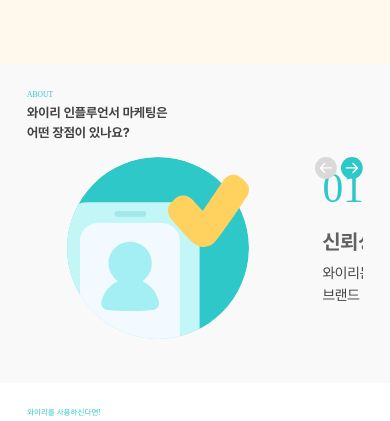
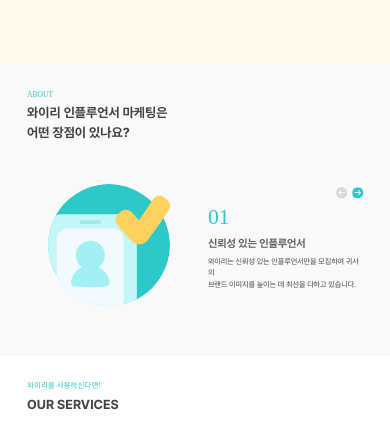
Before and after one commit to wailead/next-seo, a Next.js app: page / in a window 390 px wide. Shown: the part 833-1254 px from the top of the page. Built offline with nearby package versions, Linux system fonts and the light colour scheme.

Commit message:
🎨 Design: About 컴포넌트 반응형 UI 구현 #161

```diff
--- a/src/app/(route)/(advertiser)/_view/about/About.tsx
+++ b/src/app/(route)/(advertiser)/_view/about/About.tsx
@@ -53,16 +53,18 @@ const abouts: AboutData[] = [
 function About() {
   const [currentIndex, setCurrentIndex] = useState<number>(0)
 
-  console.log(currentIndex)
   return (
     <div className="bg-white-100">
       <SectionLayout>
-        <TitleForm title="와이리 인플루언서 마케팅은<br/>어떤 장점이 있나요?" subtitle="ABOUT">
+        <TitleForm
+          title="와이리 인플루언서 마케팅은<br/>어떤 장점이 있나요?"
+          subtitle="ABOUT"
+          gap="primary:gap-[3.023rem] gap-[6.46vw]">
           <ItemCarousel
             totalItems={abouts.length}
             currentIndex={currentIndex}
             setCurrentIndex={setCurrentIndex}
-            className="absolute right-0 top-0 z-10">
+            className="absolute right-0 top-5 z-10">
             {abouts.map(about => (
               <div key={about.pageNum} className="snap-center">
                 <AboutBox about={about} />
--- a/src/app/(route)/(advertiser)/_view/about/components/AboutBox.tsx
+++ b/src/app/(route)/(advertiser)/_view/about/components/AboutBox.tsx
@@ -12,24 +12,24 @@ interface AboutBoxProps {
 
 function AboutBox({ about }: AboutBoxProps) {
   return (
-    <div className="w-[41rem] flex gap-[4.583rem] pl-[2.503rem] h-[12.074rem] flex-shrink-0">
+    <div className="primary:w-[37.797rem] w-[80.79vw] flex items-center primary:gap-[4.583rem] gap-[9.79vw] flex-shrink-0">
       <CustomImage
         src={`/assets/icons/about_image_${about.pageNum}.svg`}
         alt={`about 아이콘 ${about.pageNum}`}
-        w="w-[11.375rem]"
-        h="h-[11.375rem]"
+        w="w-[9.75rem]"
+        h="h-[9.75rem]"
       />
-      <div className="flex flex-col gap-[0.39rem] w-[58%]">
+      <div className="flex flex-col primary:gap-[0.39rem] gap-[0.83vw] w-[63%]">
         <div className="flex justify-between">
-          <h2 className="font-montserrat font-normal text-[2.6rem] leading-[3.9rem] tracking-[-0.005rem] text-primary-default">
+          <h2 className="font-montserrat font-normal primary:text-[2.6rem] text-[5.56vw] primary:leading-[3.9rem] leading-[8.33vw] tracking-[-0.005rem] text-primary-default">
             {about.pageNum}
           </h2>
         </div>
-        <h4 className="font-pretendard font-bold text-[1.3rem] leading-[1.95rem] tracking-[-0.005rem] text-gray-300">
+        <h4 className="font-pretendard font-bold primary:text-[1.3rem] text-[2.78vw] primary:leading-[1.95rem] leading-[4.17vw] tracking-[-0.005rem] text-gray-300">
           {about.title}
         </h4>
         <p
-          className="font-pretendard font-normal text-[0.91rem] leading-[1.365rem] tracking-[-0.005rem] text-gray-600"
+          className="font-pretendard font-normal primary:text-[0.91rem] text-[1.94vw] primary:leading-[1.365rem] leading-[2.92vw] tracking-[-0.005rem] text-gray-600"
           dangerouslySetInnerHTML={{ __html: about.description }}
         />
       </div>
--- a/src/app/(route)/(advertiser)/_view/about/components/ItemCarousel.tsx
+++ b/src/app/(route)/(advertiser)/_view/about/components/ItemCarousel.tsx
@@ -32,9 +32,10 @@ function ItemCarousel({ totalItems, currentIndex, setCurrentIndex, children, cla
   const handleScroll = () => {
     if (!scrollContainerRef.current) return
 
-    const newIndex = Math.floor(
-      scrollContainerRef.current.scrollLeft / (scrollContainerRef.current.scrollWidth / totalItems)
-    )
+    const scrollLeft = scrollContainerRef.current.scrollLeft
+    const scrollWidth = scrollContainerRef.current.scrollWidth
+
+    const newIndex = Math.round(scrollLeft / (scrollWidth / totalItems))
 
     if (newIndex !== currentIndex) {
       setCurrentIndex(newIndex)
@@ -42,16 +43,18 @@ function ItemCarousel({ totalItems, currentIndex, setCurrentIndex, children, cla
   }
 
   return (
-    <div>
+    <div className="primary:pl-[2.503rem] pl-[5.35vw]">
       <div className="relative">
         <div className={`flex gap-[0.26rem] ${className}`}>
           <button onClick={handlePrev} disabled={currentIndex === 0}>
-            <ArrowIcon width="1.365rem" height="1.365rem" fill={currentIndex === 0 ? '#D9D9D9' : '#2EC8C8'} />
+            <ArrowIcon
+              className="primary:w-[1.365rem] w-[2.92vw] primary:h-[1.365rem] h-[2.92vw]"
+              fill={currentIndex === 0 ? '#D9D9D9' : '#2EC8C8'}
+            />
           </button>
           <button onClick={handleNext} disabled={currentIndex === totalItems - 1}>
             <ArrowIcon
-              width="1.365rem"
-              height="1.365rem"
+              className="primary:w-[1.365rem] w-[2.92vw] primary:h-[1.365rem] h-[2.92vw]"
               transform="rotate(180)"
               fill={currentIndex === totalItems - 1 ? '#D9D9D9' : '#2EC8C8'}
             />
--- a/src/app/components/title-form/TitleForm.tsx
+++ b/src/app/components/title-form/TitleForm.tsx
@@ -10,6 +10,7 @@ interface titleFormProps {
   titleColor?: string
   subTitleColor?: string
   className?: string
+  gap?: string
 }
 
 function TitleForm({
@@ -21,11 +22,12 @@ function TitleForm({
   titleColor,
   subTitleColor,
   className,
+  gap = 'primary:gap-[1.82rem] gap-[3.87vw]',
 }: titleFormProps) {
   return (
     <div
       className={twMerge(
-        `primary:px-x px-[6.93vw] primary:pt-top pt-[6.24vw] ${pb} flex flex-col primary:gap-[1.82rem] gap-[3.87vw] ${className}`,
+        `primary:px-x px-[6.93vw] primary:pt-top pt-[6.24vw] ${pb} flex flex-col ${gap} ${className}`,
         pr
       )}>
       <div className="flex flex-col primary:gap-[0.39rem] gap-[0.83vw]">
```
